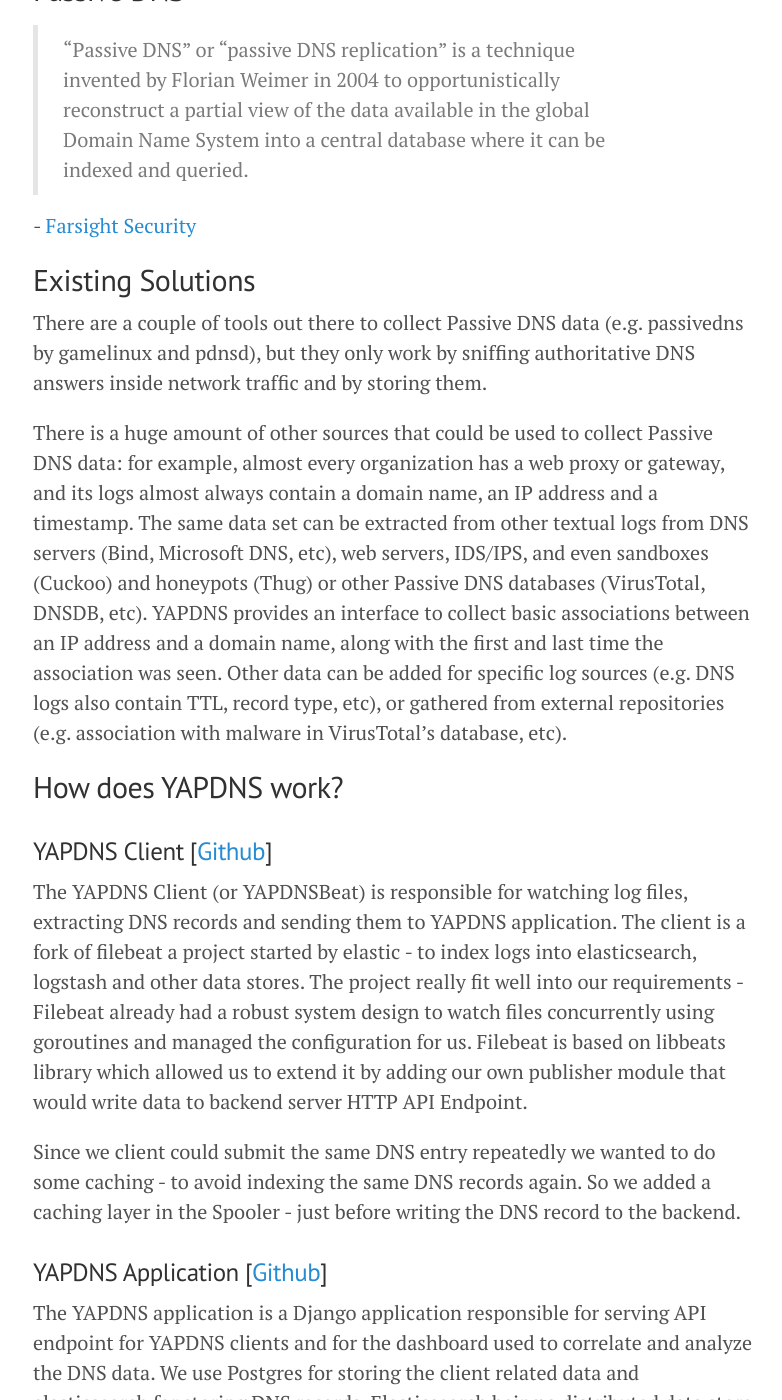
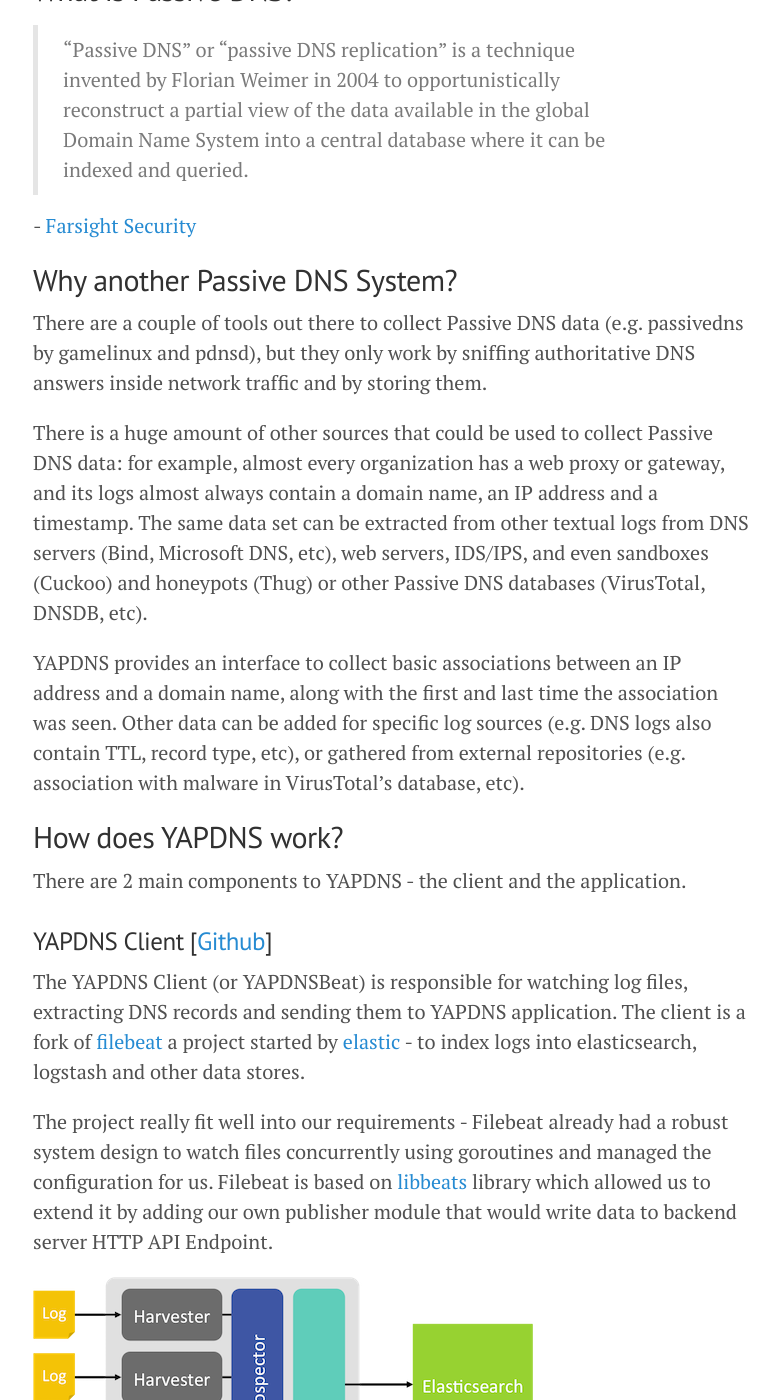
Before and after one commit to yapdns/yapdns.github.io, a Jekyll site: the page built from _posts/2016-08-17-introducing-yapdns.md, in a window 1280 px wide and 1400 px high, scrolled down 311 px. Shown: the whole window, without its empty margins (247-1029 px from the left). Built offline with Jekyll 4.4.1, drawn with Linux system fonts in a browser that asks for light colours; some of the changed text lies outside the part shown.

Commit message:
more changes

```diff
--- a/_posts/2016-08-17-introducing-yapdns.md
+++ b/_posts/2016-08-17-introducing-yapdns.md
@@ -5,25 +5,36 @@ title: Introducing YAPDNS
 
 This summer I have been working on YAPDNS - Yet Another Passive DNS System.
 
-## Passive DNS
+## What is Passive DNS?
 
 > "Passive DNS" or "passive DNS replication" is a technique invented by Florian Weimer in 2004 to opportunistically reconstruct a partial view of the data available in the global Domain Name System into a central database where it can be indexed and queried.
 
 \- [Farsight Security](https://www.farsightsecurity.com/Technical/Passive_DNS/)
 
-## Existing Solutions
+## Why another Passive DNS System?
 
 There are a couple of tools out there to collect Passive DNS data (e.g. passivedns by gamelinux and pdnsd), but they only work by sniffing authoritative DNS answers inside network traffic and by storing them.
 
-There is a huge amount of other sources that could be used to collect Passive DNS data: for example, almost every organization has a web proxy or gateway, and its logs almost always contain a domain name, an IP address and a timestamp. The same data set can be extracted from other textual logs from DNS servers (Bind, Microsoft DNS, etc), web servers, IDS/IPS, and even sandboxes (Cuckoo) and honeypots (Thug) or other Passive DNS databases (VirusTotal, DNSDB, etc). YAPDNS provides an interface to collect basic associations between an IP address and a domain name, along with the first and last time the association was seen. Other data can be added for specific log sources (e.g. DNS logs also contain TTL, record type, etc), or gathered from external repositories (e.g. association with malware in VirusTotal’s database, etc).
+There is a huge amount of other sources that could be used to collect Passive DNS data: for example, almost every organization has a web proxy or gateway, and its logs almost always contain a domain name, an IP address and a timestamp. The same data set can be extracted from other textual logs from DNS servers (Bind, Microsoft DNS, etc), web servers, IDS/IPS, and even sandboxes (Cuckoo) and honeypots (Thug) or other Passive DNS databases (VirusTotal, DNSDB, etc).
+
+YAPDNS provides an interface to collect basic associations between an IP address and a domain name, along with the first and last time the association was seen. Other data can be added for specific log sources (e.g. DNS logs also contain TTL, record type, etc), or gathered from external repositories (e.g. association with malware in VirusTotal’s database, etc).
 
 ## How does YAPDNS work?
 
+There are 2 main components to YAPDNS - the client and the application.
+
 ### YAPDNS Client [[Github](https://github.com/yapdns/yapdnsbeat)]
 
-The YAPDNS Client (or YAPDNSBeat) is responsible for watching log files, extracting DNS records and sending them to YAPDNS application. The client is a fork of filebeat a project started by elastic - to index logs into elasticsearch, logstash and other data stores. The project really fit well into our requirements - Filebeat already had a robust system design to watch files concurrently using goroutines and managed the configuration for us. Filebeat is based on libbeats library which allowed us to extend it by adding our own publisher module that would write data to backend server HTTP API Endpoint.
+The YAPDNS Client (or YAPDNSBeat) is responsible for watching log files, extracting DNS records and sending them to YAPDNS application. The client is a fork of [filebeat](https://github.com/elastic/beats/tree/master/filebeat) a project started by [elastic](https://github.com/elastic/) - to index logs into elasticsearch, logstash and other data stores.
 
-Since we client could submit the same DNS entry repeatedly we wanted to do some caching - to avoid indexing the same DNS records again. So we added a caching layer in the Spooler - just before writing the DNS record to the backend.
+The project really fit well into our requirements - Filebeat already had a robust system design to watch files concurrently using goroutines and managed the configuration for us. Filebeat is based on [libbeats](https://github.com/elastic/beats/) library which allowed us to extend it by adding our own publisher module that would write data to backend server HTTP API Endpoint.
+
+![Filebeat architecture](/public/images/filebeat.png "Filebeat architecture")Filebeat architecture
+
+#### Important changes to filebeat
+- DNS record extraction in Prospector
+- Since the client could submit the same DNS entry repeatedly we wanted to do some caching - to avoid indexing the same DNS records again. So we added a caching layer in the Spooler - just before writing the DNS record to the backend.
+- HTTP API module as publisher
 
 ### YAPDNS Application [[Github](https://github.com/yapdns/yapdns-app)]
 
```
Also changed, not shown: about.md (+6 -3 lines), public/images/filebeat.png (added).
